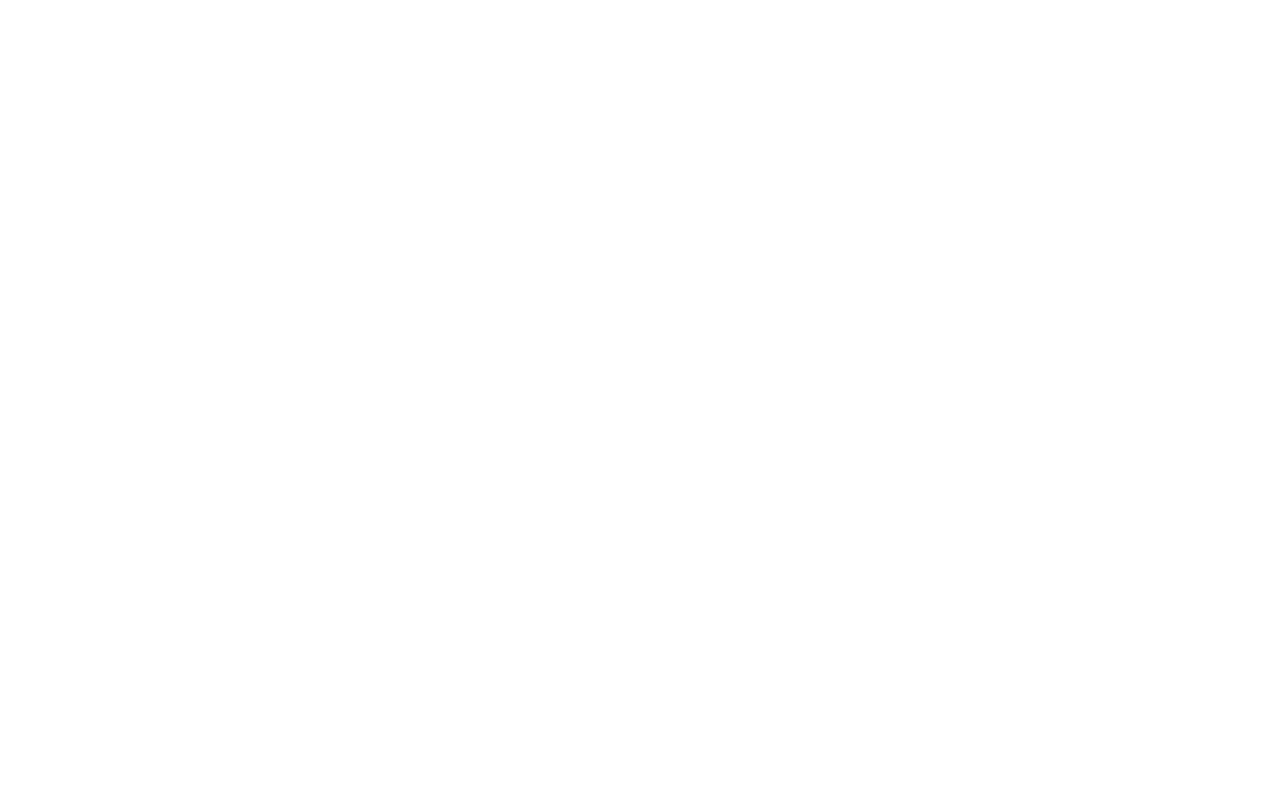
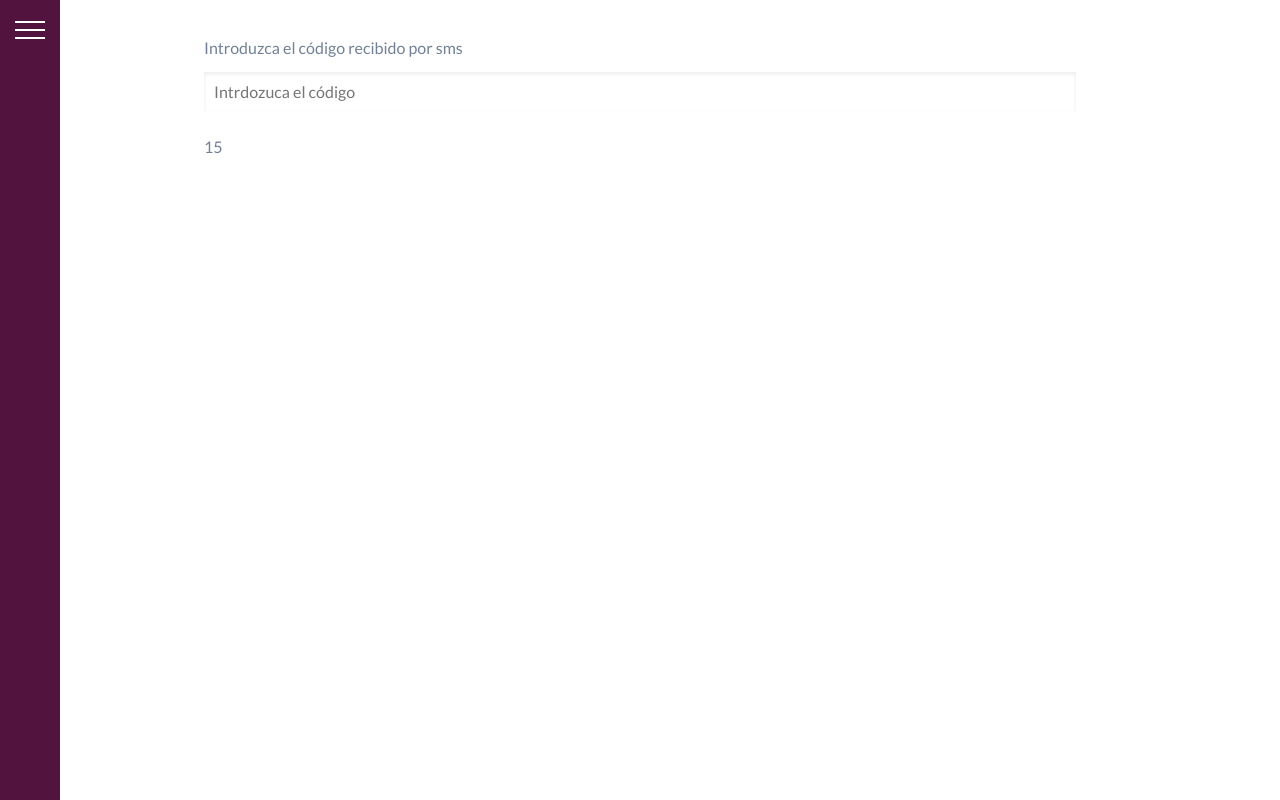
Before and after one commit to ajcaro/actividadesReactCore, a React (Create React App) app: page / in a window 1280 px wide. Built offline with nearby package versions, Linux system fonts and the light colour scheme.

Commit message:
Ciclos de vida de la funcion

```diff
--- a/src/App.js
+++ b/src/App.js
@@ -1,9 +1,13 @@
+import AsideMenu from './components/AsideMenu';
+import CodeCheck from './components/CodeCheck';
+
 function App() {
-  return (
-    <div>
-
-    </div>
-  );
+	return (
+		<div className='container'>
+			<AsideMenu />
+			<CodeCheck />
+		</div>
+	);
 }
 
 export default App;
--- /dev/null
+++ b/src/components/AsideMenu.jsx
@@ -0,0 +1,22 @@
+import React, { useRef } from 'react';
+
+const AsideMenu = () => {
+	//Referenciamos el elemento del DOM identificado con el attributo ref
+	const asideMenuRef = useRef();
+
+	const handleToggleAsideMenu = () => {
+		asideMenuRef.current.classList.toggle('open');
+	};
+
+	return (
+		<aside ref={asideMenuRef}>
+			<div id='burger' onClick={handleToggleAsideMenu}>
+				<div className='bar top'></div>
+				<div className='bar center'></div>
+				<div className='bar bottom'></div>
+			</div>
+		</aside>
+	);
+};
+
+export default AsideMenu;
--- /dev/null
+++ b/src/components/CodeCheck.jsx
@@ -0,0 +1,51 @@
+import React, { useEffect, useState } from 'react';
+
+const CodeCheck = () => {
+	const [codigo, setCodigo] = useState('');
+	const [isShowInput, setIsShowInput] = useState(true);
+	const [contador, setContador] = useState(20);
+
+	//e es el evento con los valores de control de JS
+	const handleChange = e => {
+		setCodigo(e.target.value);
+	};
+
+	useEffect(() => {
+		if (codigo === '1234') {
+			setIsShowInput(false);
+			setContador(0);
+		}
+	}, [codigo]);
+
+	useEffect(() => {
+		const timer = setInterval(() => {
+			if (contador > 0) {
+				setContador(prevContador => prevContador - 1);
+			}
+		}, 1000);
+
+		//Callback Opcional de limpieza
+		return () => clearInterval(timer);
+	}, [contador]);
+
+	return (
+		<>
+			{isShowInput ? (
+				<>
+					<p>Introduzca el código recibido por sms</p>
+					<input
+						type='text'
+						value={codigo}
+						onChange={handleChange}
+						placeholder='Intrdozuca el código'
+					/>
+					<p className='clock'>{contador}</p>
+				</>
+			) : (
+				<p>Código Correcto, bienvenido!!</p>
+			)}
+		</>
+	);
+};
+
+export default CodeCheck;
```
